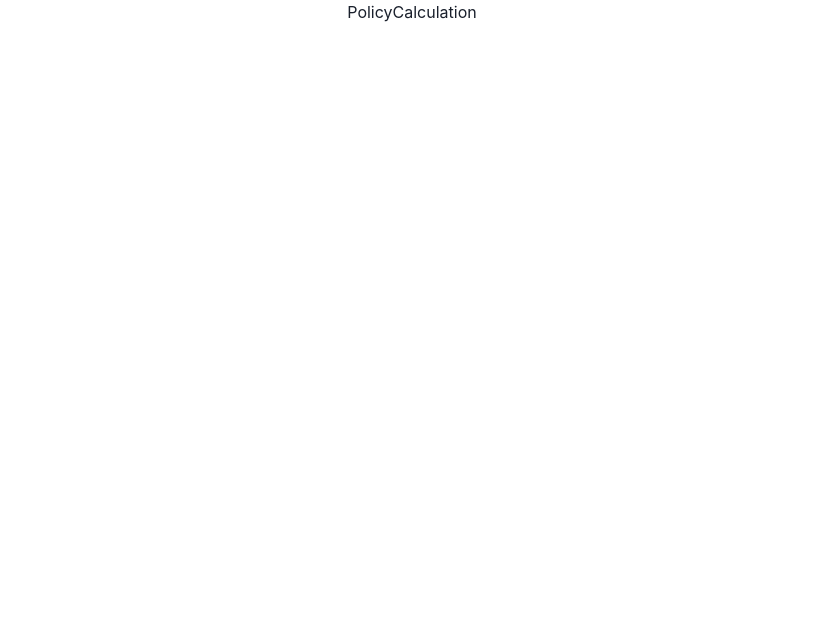
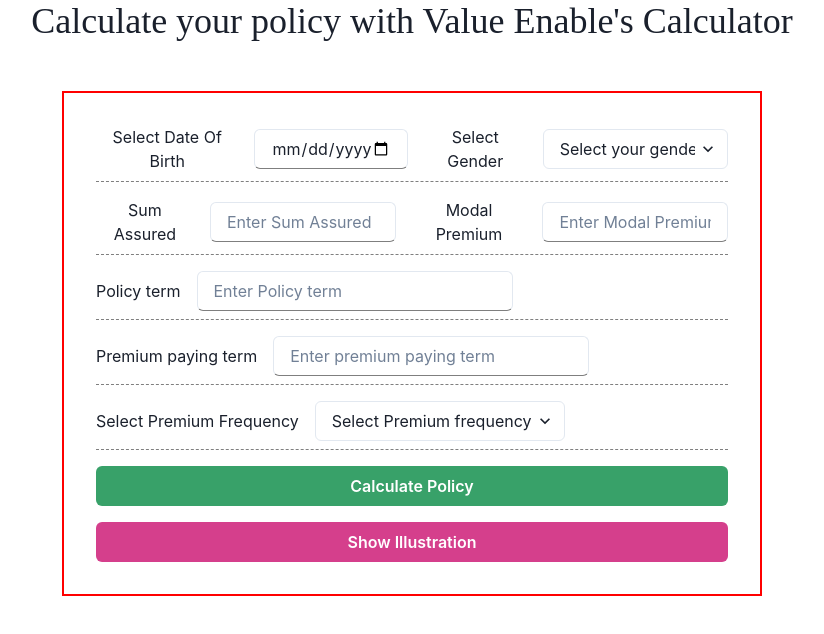
Before and after one commit to Mufadal03/ValueEnable, a React (Create React App) app in the folder client/value-enable/: page /policy-calculation in a window 1280 px wide. Shown: the top 634 px of the page, without its empty margins (228-1052 px from the left). Built offline with nearby package versions, Linux system fonts and the light colour scheme; sample sign-in values are in the browser's storage.

Commit message:
policy calc UI

```diff
--- a/client/value-enable/src/Routes/PolicyCalculation.jsx
+++ b/client/value-enable/src/Routes/PolicyCalculation.jsx
@@ -1,8 +1,86 @@
 import React from 'react'
+import {Box, Button, Flex, Heading, Input, Select, Text, useToast} from "@chakra-ui/react"
+import { useState } from 'react'
+import { Validate } from '../CalcFns/validate'
+const PolicyCalculation = () => {
+  const toast = useToast()
+  const [disable,setDisable] = useState(true)
+  const [policy, setPolicy] = useState({
+    DOB: "",
+    gender: '',
+    sum_assured: 0,
+    modal_premium: "",
+    policy_term: "",
+    premium_paying_term:"",
+    premium_frequency:""
+  })
+  const handleChange = (e) => {
+    const { name, value } = e.target
+    setPolicy({
+      ...policy,
+      [name]:value
+    })
+  }
+  const handleSubmit = () => {
+    console.log(policy)
+    const res = Validate(policy)
+    if (res===true) {
+      console.log("PASSED ALL VALIDATION")
+    } else {
+      const message = Validate(policy)
+      toast({
+        title: 'Calculation Failed.',
+        position:"top",
+          description: message,
+          status: 'error',
+          duration: 3000,
+          isClosable: true,
+        })
+    }
+  }
+  return (
+    <Box>
+      <Heading fontFamily={"cursive"} fontWeight="md" >Calculate your policy with Value Enable's Calculator</Heading>
 
-const PolicyCalculation = () => {
-  return (
-    <div>PolicyCalculation</div>
+      <Flex direction={"column"} gap="1rem" border={"2px solid red"} w='700px' m="3rem auto" p='2rem'>
+        <Flex alignItems="center"gap='1rem' borderBottom={"1px dashed rgba(1,1,1,0.5)"} pb="0.5rem">
+            <label htmlFor='date'>Select Date Of Birth</label>
+          <Input type="date"name="DOB" onChange={handleChange} id='date' max={'2023-01-31'} w="fit-content" />
+          <label htmlFor='gender'>Select Gender</label>
+          <Select id="gender" name="gender"  onChange={handleChange}w='fit-content'>
+            <option value="NA">Select your gender</option>
+            <option value="M">Male</option>
+            <option value="F">Female</option>
+            </Select>
+        </Flex>
+          <Flex alignItems="center" gap='1rem' borderBottom={"1px dashed rgba(1,1,1,0.5)"} pb="0.5rem">
+          <label htmlFor="sumAssured">Sum Assured</label>
+          <Input type={'number'} name="sum_assured" onChange={handleChange} id="sumAssured" placeholder="Enter Sum Assured" w="30%" />
+          <label htmlFor="premium">Modal Premium</label>
+          <Input type={'number'} name="modal_premium" onChange={handleChange} id="premium" placeholder="Enter Modal Premium" w="30%" />
+        </Flex>
+        <Flex alignItems="center" gap='1rem' borderBottom={"1px dashed rgba(1,1,1,0.5)"} pb="0.5rem">
+          <label htmlFor="pt">Policy term</label>
+          <Input type={'number'} name="policy_term" onChange={handleChange} id="pt" placeholder="Enter Policy term" w="50%" />
+        </Flex>
+        <Flex alignItems="center" gap='1rem' borderBottom={"1px dashed rgba(1,1,1,0.5)"} pb="0.5rem">
+          <label htmlFor="ppt">Premium paying term</label>
+          <Input type={'number'} id="ppt" name="premium_paying_term" onChange={handleChange} placeholder="Enter premium paying term" w="50%" />
+        </Flex>
+        <Flex alignItems="center" gap='1rem' borderBottom={"1px dashed rgba(1,1,1,0.5)"} pb="0.5rem">
+          <label htmlFor='freq' >Select Premium Frequency</label>
+        <Select id="freq" name='premium_frequency' onChange={handleChange} w='fit-content'>
+          <option value="NA">Select Premium frequency</option>
+          <option value="yearly">Yearly</option>
+          <option value="half-yearly">Half yearly</option>
+          <option value="monthly">Monthly</option>
+          </Select>
+        </Flex>
+
+        <Button colorScheme={"green"} onClick={handleSubmit}>Calculate Policy</Button>
+        <Button colorScheme={"pink"} disabled={disable} >Show Illustration</Button>
+      </Flex>
+    </Box>
   )
 }
 
```
